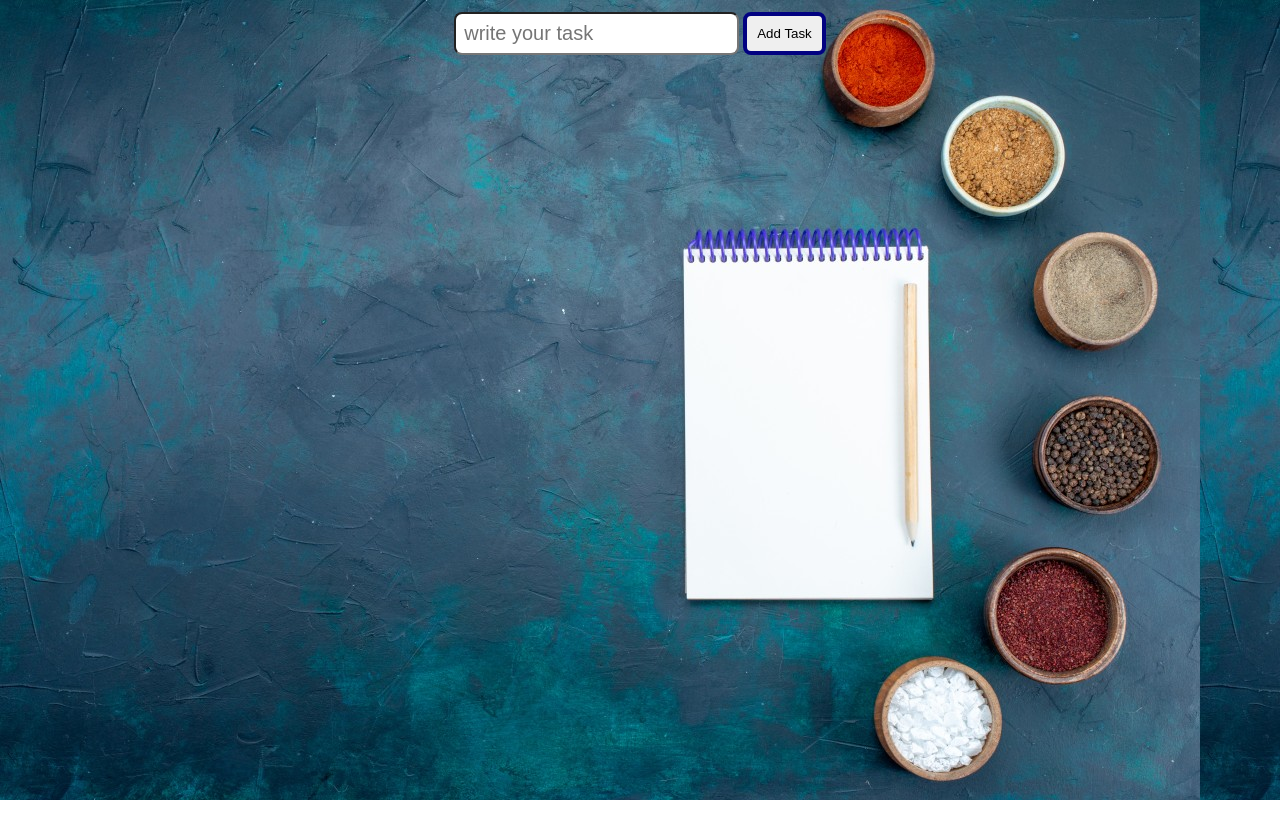
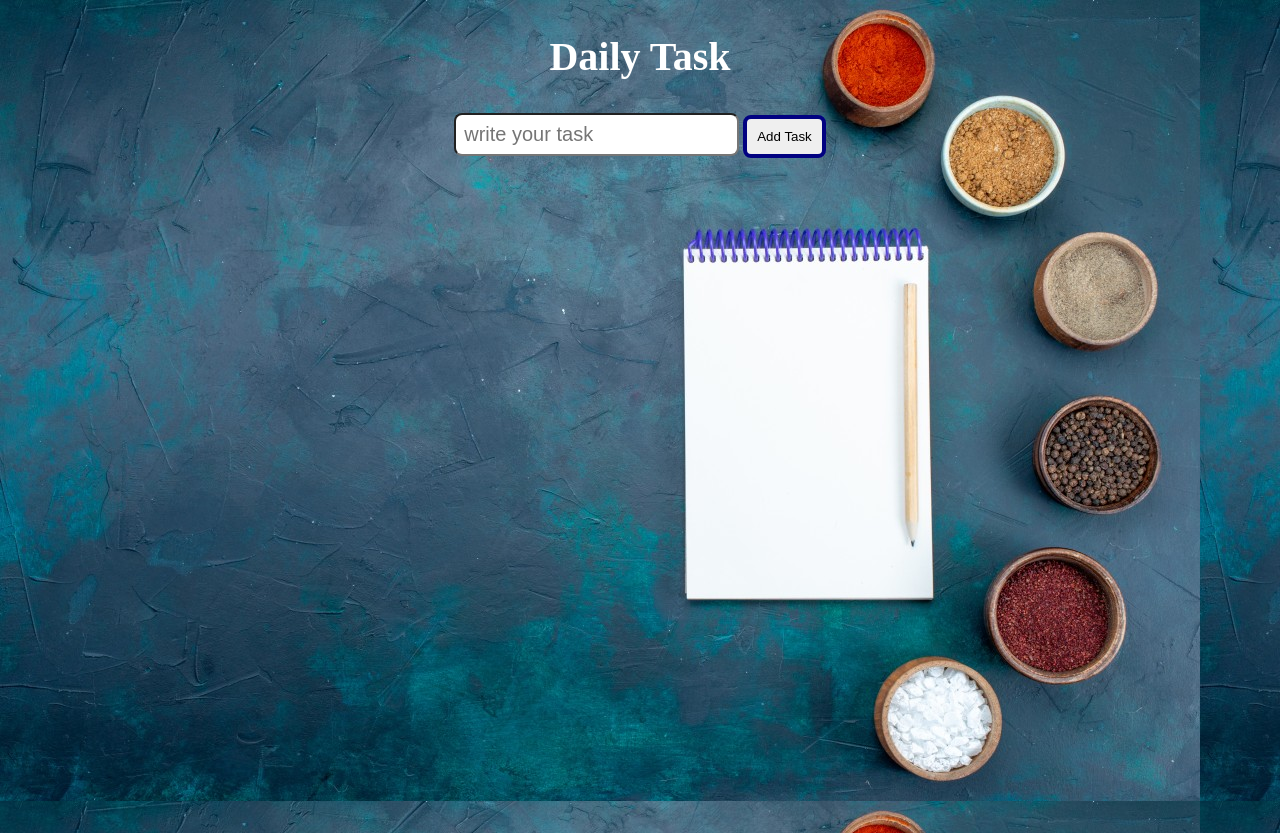
Before and after one commit to Habib0011/js-array-function-practice, a plain HTML site: page index.html in a window 1280 px wide. Before the commit the page ends 800 px from the top, so only its background shows below. Drawn offline with Linux system fonts and the light colour scheme.

Commit message:
complete task sec

```diff
--- a/index.html
+++ b/index.html
@@ -9,24 +9,21 @@
         body {
             margin: 0;
             padding: 0;
-        }
-
-        .container {
             background-image: url(back.jpg);
             width: 100%;
             height: 100vh;
 
+
         }
+
+
 
         .container-input {
             text-align: center;
-            position: relative;
-            top: 10px;
+
         }
 
         .container-input input {
-            position: relative;
-            top: 2px;
             padding: 8px;
             border-radius: 8px;
             font-size: 20px;
@@ -69,8 +66,11 @@
 </head>
 
 <body>
+
     <div class="container">
+        <h2 style="text-align: center; color: white; font-size: 40px; font-weight: 700;">Daily Task</h2>
         <div class="container-input">
+
             <div>
                 <input type="text" placeholder="write your task" id="inputId">
                 <button class="taskBtn">Add Task</button>
@@ -93,6 +93,7 @@
             const li = document.createElement("li")
             li.innerHTML = `${inputValue} <button class=dlt-btn> Delete </button>`
             taskList.appendChild(li)
+            inputField.value = ""
         })
     </script>
 
```
